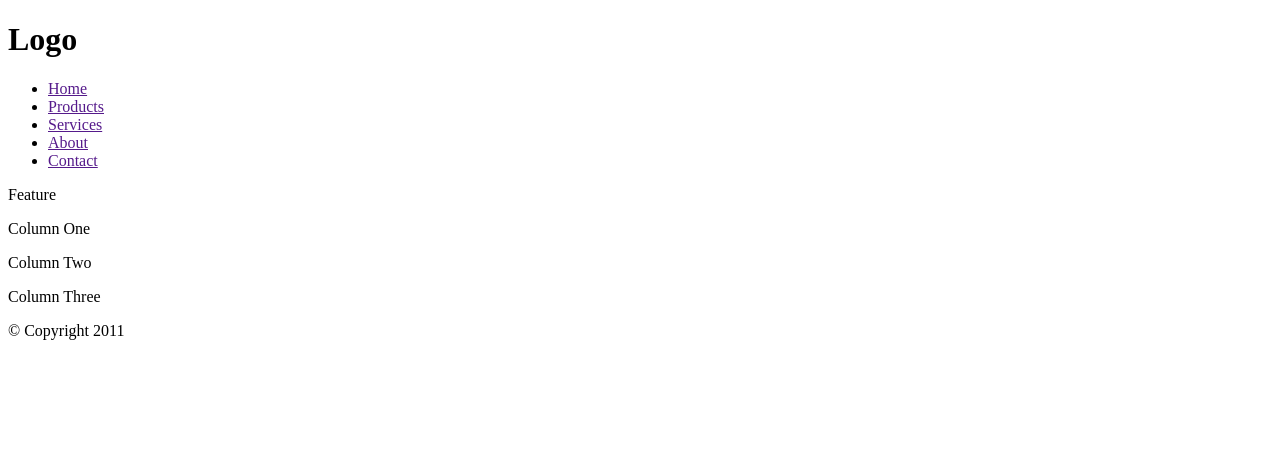
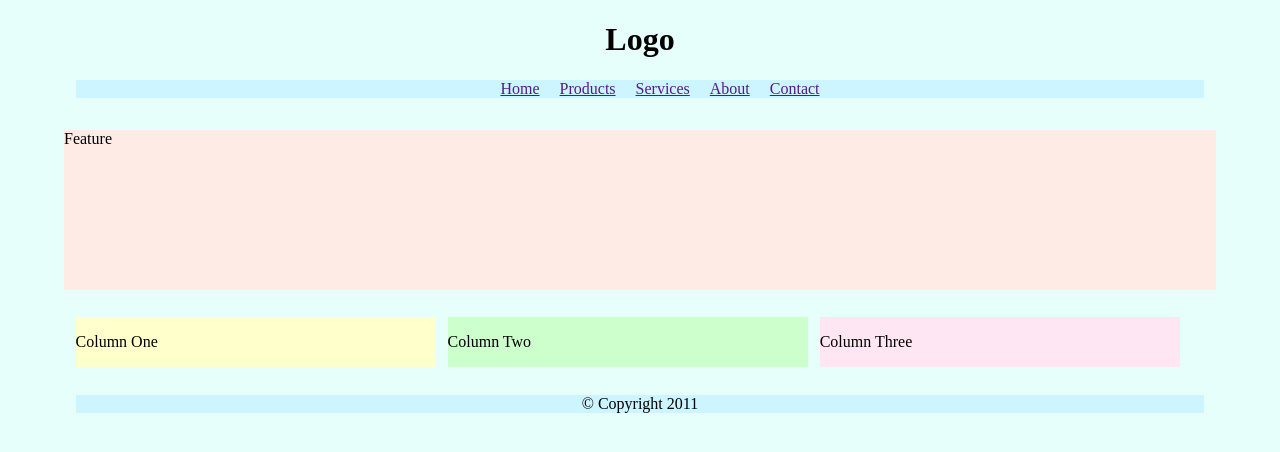
Before and after one commit to rquiambao93/prog109, a plain HTML site: page m04/index.html in a window 1280 px wide. Drawn offline with Linux system fonts and the light colour scheme; a web font is replaced by a local one.

Commit message:
Update index.html

```diff
--- a/m04/index.html
+++ b/m04/index.html
@@ -2,6 +2,7 @@
 <html>
 <head>
 <title>Liquid Layout</title>
+<link rel="Stylesheet" href="m04style.css" type="text/css">
 <link rel="stylesheet" media="screen" href="https://fontlibrary.org//face/capitalis-minimalis" type="text/css"/>
 <link rel="stylesheet" media="screen" href="https://fontlibrary.org//face/unfonts-core" type="text/css"/>
 </head>
```
